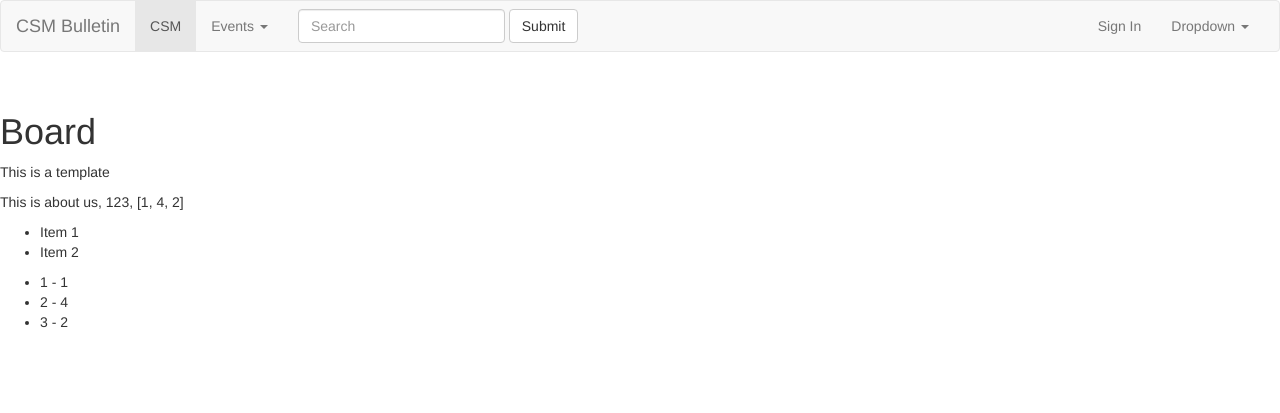
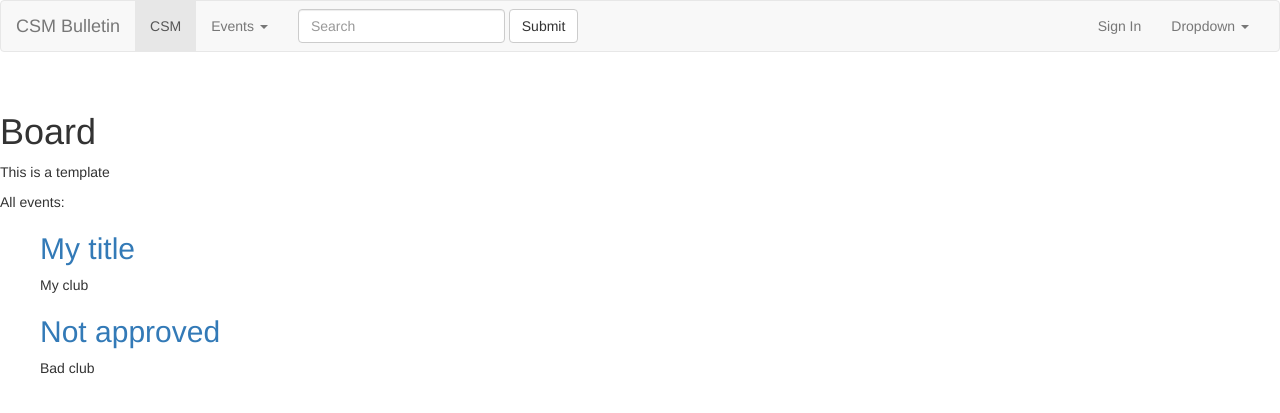
Before and after one commit to jmotamarry/Hackathon, a Django app: page /board/ in a window 1280 px wide. Shown: the top 413 px of the page. Run offline with Django 3.2, Linux system fonts and the light colour scheme; data comes from the database, SQL or seed files in the repository.

Commit message:
add approval for events

```diff
--- a/Hackathon/urls.py
+++ b/Hackathon/urls.py
@@ -16,13 +16,14 @@ Including another URLconf
 from django.contrib import admin
 from django.urls import path, include
 
-from pages.views import home_view, board_view
-from events.views import event_detail_view, event_create_view
+from pages.views import home_view
+from events.views import event_detail_view, event_create_view, event_board_view, event_delete_view
 
 urlpatterns = [
     path ('', home_view, name='home'),
-    path ('board/', board_view, name='board'),
-    path ('event/', event_detail_view, name='event'),
+    path ('board/', event_board_view, name='board'),
+    path ('event/<int:id>/', event_detail_view, name='event'),              # re_path with .* allows event/ with anything after
     path ('event/create/', event_create_view, name='event_create'),
+    path ('event/delete/<int:id>/', event_delete_view, name='event_delete'),
     path ('admin/', admin.site.urls),
 ]
--- a/events/forms.py
+++ b/events/forms.py
@@ -11,6 +11,7 @@ class EventForm(forms.ModelForm):
             'title',
             'description',
             'posting_club',
+            'approved',
         ]
 
 
--- a/events/models.py
+++ b/events/models.py
@@ -5,8 +5,8 @@ from django.db import models
 class Event(models.Model):  # makes an event class with five atributes
     title        = models.CharField(max_length=120) # make title limited to 120 chars
     description  = models.TextField(blank=True, default='') # make description not required
-    date         = models.DateField(blank=True, auto_now_add=True)
     repeats      = models.BooleanField(default=False)
-    start_time   = models.TimeField(blank=True, auto_now_add=True)
-    end_time     = models.TimeField(blank=True, auto_now_add=True) # make end time not required
+    approved     = models.BooleanField(default=False)
+    start_time   = models.DateTimeField(blank=True, auto_now_add=True)
+    end_time     = models.DateTimeField(blank=True, auto_now_add=True) # make end time not required
     posting_club = models.CharField(max_length=100)
--- /dev/null
+++ b/events/templates/events/event_board.html
@@ -0,0 +1,25 @@
+{% extends 'base.html' %}
+
+{% block content %}
+<h1>Board</h1>
+<p>This is a template</p>
+
+
+<p>
+All events:
+</p>
+
+<ul>
+{% for event in events %}        <!--django template for loop-->
+    <!--{{ forloop.counter }} - Title: {{ event.title }}     What Iteration number - what list item-->
+    {% if event.approved %}
+    <div class="single-list-topics-content">
+        <div class="single-list-topics-icon"><i class="flaticon-building"></i></div>
+        <h2><a href= "/event/{{ event.id }}">{{ event.title }}</a></h2>
+        <p>{{ event.posting_club }}</p>
+      </div>
+    {% endif %}
+{% endfor %}
+</ul>
+
+{% endblock %}
--- a/events/templates/events/event_detail.html
+++ b/events/templates/events/event_detail.html
@@ -1,10 +1,11 @@
 {% extends 'base.html' %}
 
 {% block content %}
-<h1>In App template: {{ object.title }}</h1>
+<h1>Event Title: {{ object.title }}</h1>
 <p>{% if object.description %}{{ object.description }}{% else %}Description coming soon{% endif %}</p>    <!--If description, show it, otherwise show coming soon-->
 <p>Posting Club:</p>
 <p>{{ object.posting_club }}</p>
+<a href="/event/delete/{{ object.id }}">Delete event</a>
 
 
 {% endblock %}
--- a/events/views.py
+++ b/events/views.py
@@ -1,46 +1,45 @@
-from django.shortcuts import render
+from django.shortcuts import render, get_object_or_404, redirect
 
 from .forms import EventForm, RawEventForm
 from .models import Event
 
 # Create your views here.
-def event_display_all(request):
+def event_delete_view(request, id):
+    obj = get_object_or_404(Event, id=id)
+    if request.method == 'POST':
+        obj.delete()                        # confirm the user wants to delete the object
+        return redirect('/board/')
+    context = {
+        'object': obj,
+    }
+    return render(request, 'events/event_delete.html', context)
+
+def event_detail_view(request, id):         # shows one event
+    obj = get_object_or_404(Event, id=id)   # get object id=id, if it does not exist throw 404 error
+    if obj.approved == True:
+        context = {                             # defines what to pass in to event_detail.html
+            'object': obj,
+        }
+        return render(request, 'events/event_detail.html', context)
+    else:
+        return render("<h1>This event has not been approved</h1>")
+
+def event_board_view(request, *args, **kwargs):
     context = {
         'events': Event.objects.all()
     }
-    return render(request, 'events/event_display_all', context)
+    return render(request, 'events/event_board.html', context)
 
-def event_detail_view(request):     # shows one event
-    obj = Event.objects.get(id=1)   # get object 1
-    context = {                     # defines what to pass in to event_detail.html
-        'object': obj,
-    }
-    return render(request, 'events/event_detail.html', context)
+def event_create_view(request):                                         # not working to authenticate user
+    if request.user != 'AnonymousUser':                                 # tries to prevent someone not logged in from making an event
+        form = EventForm(request.POST or None)
+        if form.is_valid():
+            form.save()
+            return redirect('/board/')                                  # redirect to board if the form is saved
 
-
-def event_create_view(request):
-    form = RawEventForm()
-    context = {
-        "form": form
-    }
-    return render(request, 'events/event_create.html', context)
-
-"""
-def event_create_view(request):
-    title = request.POST.get('title')   # gets the data safely, using POST
-    print(title)
-    context = {}
-    return render(request, 'events/event_create.html', context)
-
-
-def event_create_view(request):
-    form = EventForm(request.POST or None)
-    if form.is_valid():
-        form.save()
-        form = EventForm()
-
-    context = {
-        'form': form
-    }
-    return render(request, 'events/event_create.html', context)
-"""
+        context = {
+            'form': form
+        }
+        return render(request, 'events/event_create.html', context)
+    else:
+        return render("<h1>You are not logged in</h1>", {})
--- a/pages/views.py
+++ b/pages/views.py
@@ -5,12 +5,3 @@ from django.shortcuts import render
 def home_view(request, *args, **kwargs):    # can use request.user
     # return HttpResponse("<h1>Hello World</h1>")   # returns a string of html
     return render(request, 'home.html', {})
-
-def board_view(request, *args, **kwargs):
-    my_context = {
-        'my_text': 'This is about us',
-        'my_number': 123,
-        'my_list': [1, 4, 2]
-
-    }
-    return render(request, 'board.html', my_context)
--- a/templates/board.html
+++ /dev/null
@@ -1,23 +0,0 @@
-{% extends 'base.html' %}
-
-{% block content %}
-<h1>Board</h1>
-<p>This is a template</p>
-
-
-<p>
-{{ my_text }}, {{ my_number }}, {{ my_list }}
-</p>
-
-<ul>
-    <li>Item 1</li>
-    <li>Item 2</li>
-</ul>
-
-<ul>
-{% for my_item in my_list %}        <!--django template for loop-->
-    <li>{{ forloop.counter }} - {{ my_item }}</li>      <!--What Iteration number - what list item-->
-{% endfor %}
-</ul>
-
-{% endblock %}
--- a/templates/navbar.html
+++ b/templates/navbar.html
@@ -8,7 +8,7 @@
           <span class="icon-bar"></span>
           <span class="icon-bar"></span>
         </button>
-        <a class="navbar-brand" href="#">CSM Bulletin</a>
+        <a class="navbar-brand" href="/board/">CSM Bulletin</a>
       </div>
 
       <!-- Collect the nav links, forms, and other content for toggling -->
@@ -18,7 +18,7 @@
           <li class="dropdown">
             <a href="#" class="dropdown-toggle" data-toggle="dropdown" role="button" aria-haspopup="true" aria-expanded="false">Events <span class="caret"></span></a>
             <ul class="dropdown-menu">
-              <li><a href="#">Create Event</a></li>
+              <li><a href="/event/create">Create Event</a></li>
               <li role="separator" class="divider"></li>
               <li><a href="#">Delete Event</a></li>
             </ul>
```
Also changed, not shown: events/templates/events/event_delete.html (added, +13 -0 lines), db.sqlite3, events/migrations/0005_remove_event_date_event_approved_and_more.py (added), events/templates/events/event_display_all.html (deleted).
